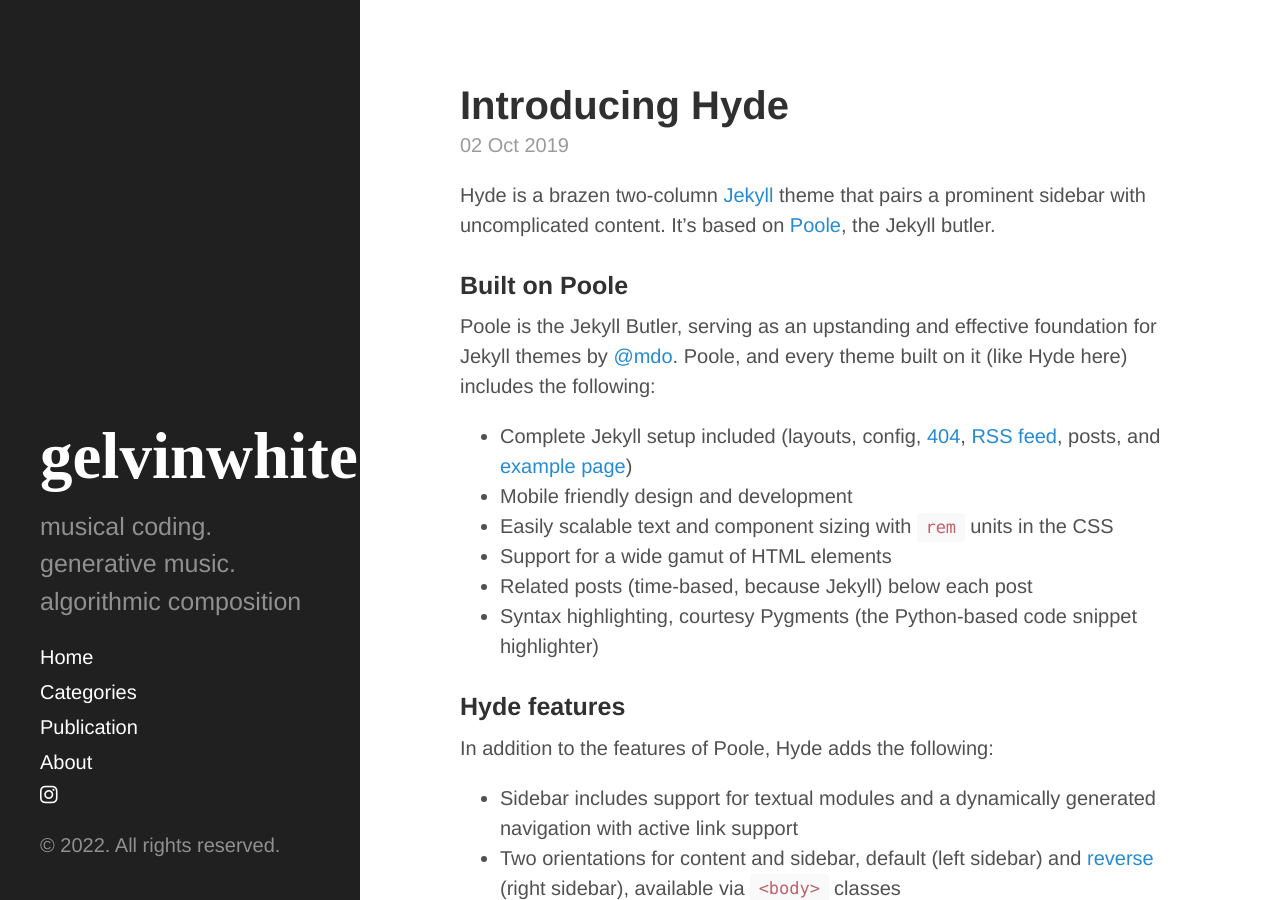
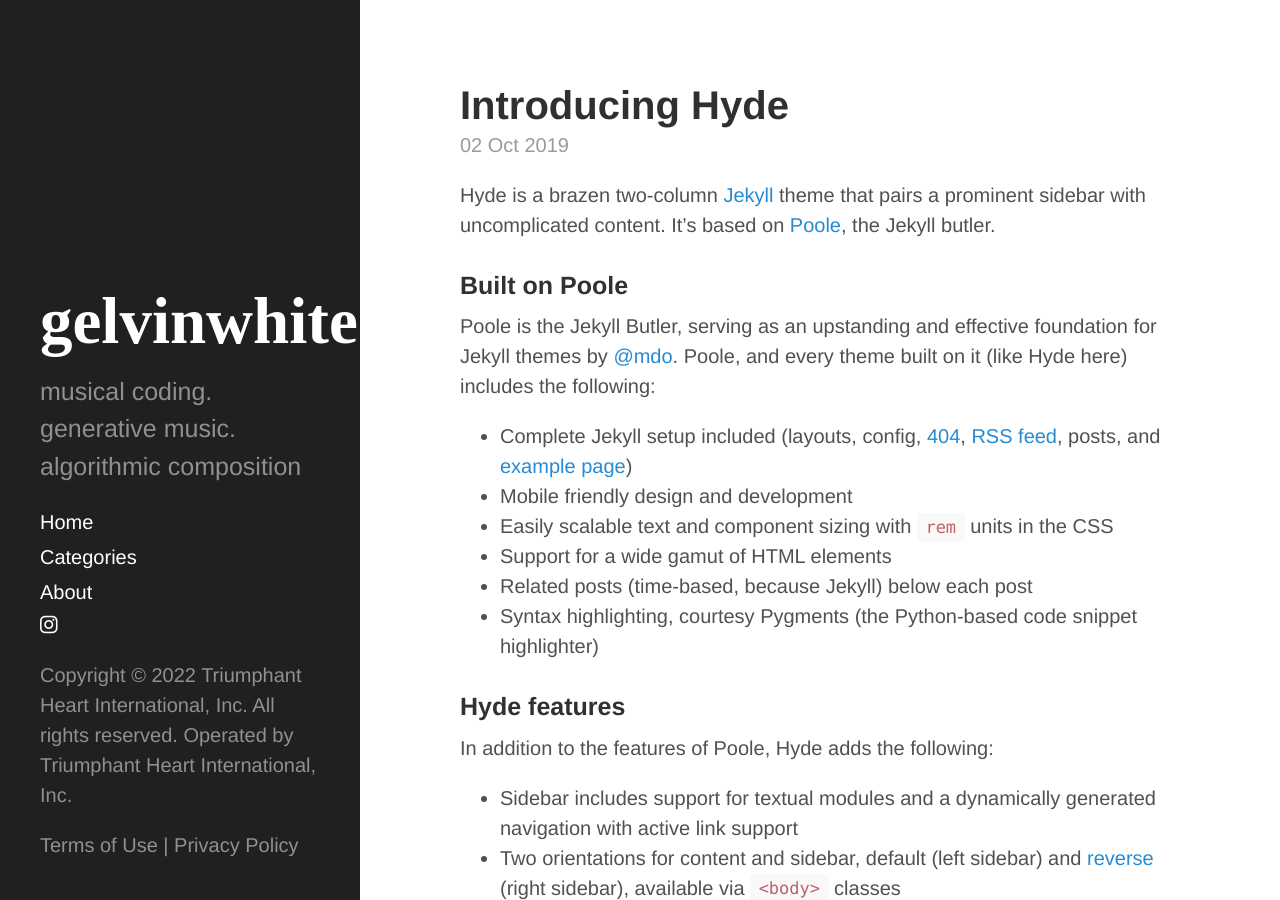
Before and after one commit to guyewhite/guyewhite.github.io, a Jekyll site: the page built from index.html, in a window 1280 px wide and 900 px high. Built offline with Jekyll 4.4.1, drawn with Linux system fonts in a browser that asks for light colours; nearby versions of some CDN libraries; some web fonts are replaced; the list of posts is cut into pages by our own code.

Commit message:
Initial GitHub pages site with Jekyll

```diff
--- a/_includes/sidebar.html
+++ b/_includes/sidebar.html
@@ -14,7 +14,6 @@
 
      <!-- Manual set order -->
      <a class="sidebar-nav-item{% if page.url == site.baseurl %} active{% endif %}" href="{{ '/categories' | relative_url }}">Categories</a>
-     <a class="sidebar-nav-item{% if page.url == site.baseurl %} active{% endif %}" href="{{ '/publication' | relative_url }}">Publication</a>
      <!-- <a class="sidebar-nav-item{% if page.url == site.baseurl %} active{% endif %}" href="{{ '/projects' | relative_url }}">Projects</a> -->
      <a class="sidebar-nav-item{% if page.url == site.baseurl %} active{% endif %}" href="{{ '/about' | relative_url }}">About</a>
 
@@ -22,6 +21,7 @@
 
    </nav>
 
-   <p>&copy; {{ site.time | date: '%Y' }}. All rights reserved.</p>
+   <p>Copyright &copy; {{ site.time | date: '%Y' }} Triumphant Heart International, Inc. All rights reserved. Operated by Triumphant Heart International, Inc.</p>
+   <p>Terms of Use | Privacy Policy</p>
  </div>
 </div>
```
